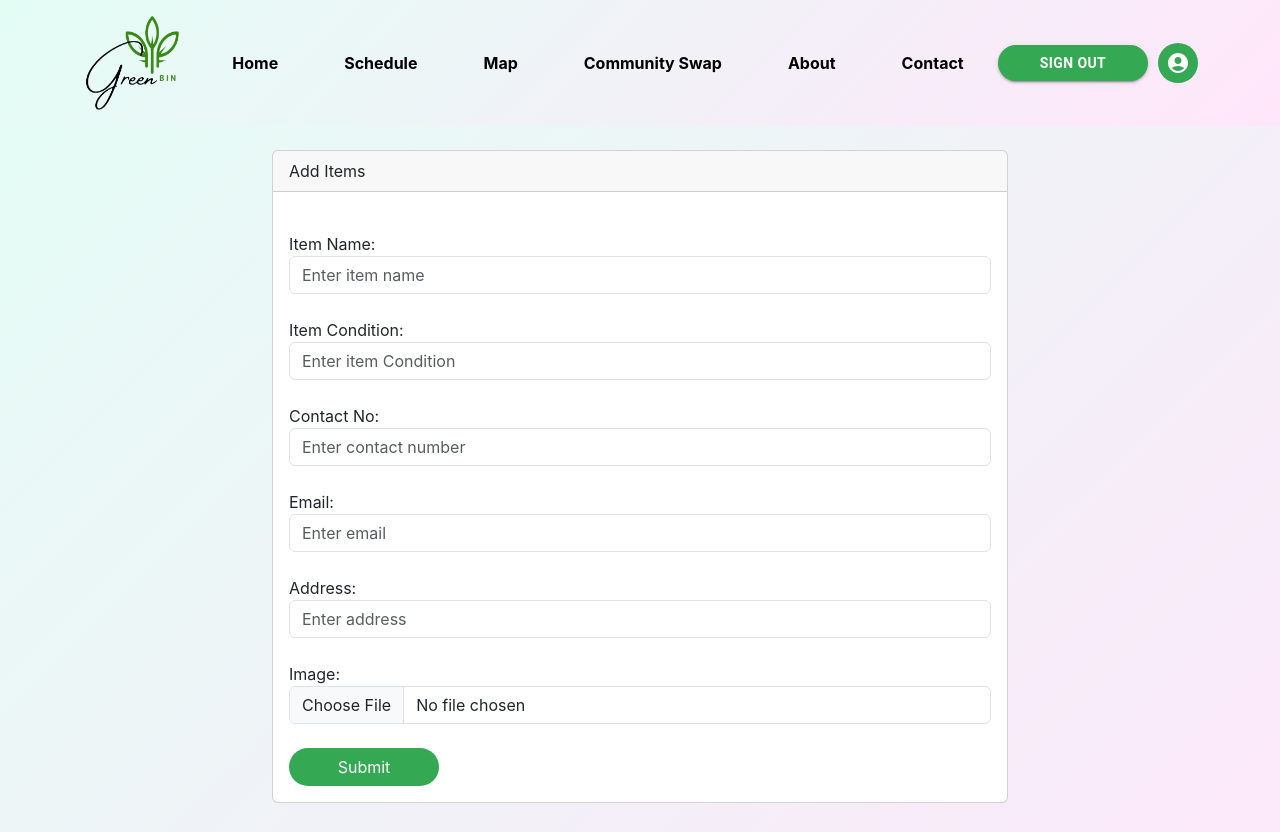
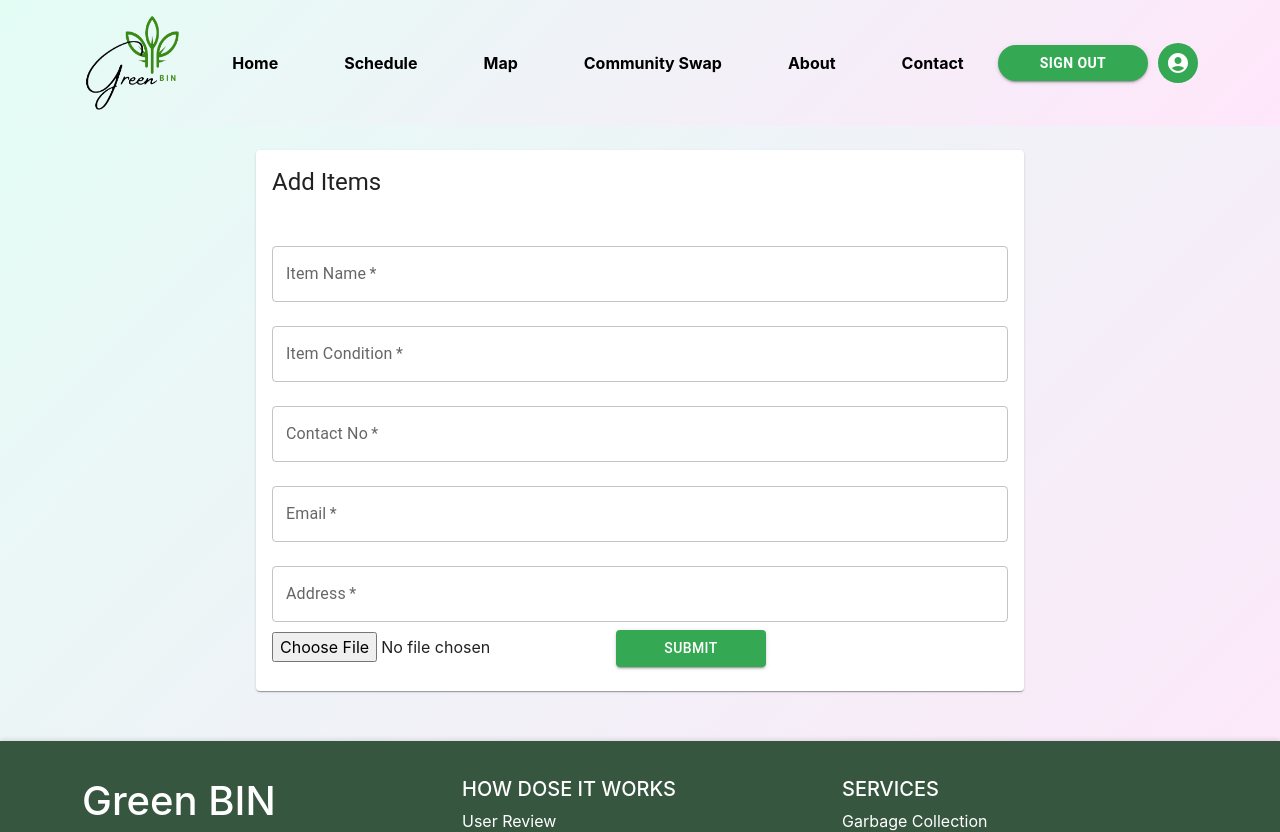
Before and after one commit to sliituni/GarbageManagementSystem, a React (Create React App) app in the folder frontend/: page /cs/main/addItems in a window 1280 px wide. Shown: the top 832 px of the page. Built offline with nearby package versions, Linux system fonts and the light colour scheme.

Commit message:
modify MUI

```diff
--- a/frontend/src/Components/Kavindu/AddCSItem.jsx
+++ b/frontend/src/Components/Kavindu/AddCSItem.jsx
@@ -1,9 +1,18 @@
 import React, { useState } from "react";
 import axios from "axios";
-// import { Image } from 'cloudinary-react';
 import { useNavigate } from 'react-router-dom';
 import { Header } from "../Header";
 import { Footer } from "../Footer";
+import {
+  Button,
+  TextField,
+  Card,
+  CardHeader,
+  CardContent,
+  Container,
+  Grid,
+  Typography
+} from '@mui/material';
 
 function AddCSItem() {
   const [image, setImage] = useState(null);
@@ -82,89 +91,71 @@ function AddCSItem() {
   return (
     <div>
       <Header/>
-    <div className="container" style={{paddingTop:'150px', paddingBottom: '50px'}}>
-      <div className="row justify-content-center">
-        <div className="col-md-8">
-          <div className="card">
-            <div className="card-header">Add Items</div><br/>
-            <div className="card-body">
+      <Container style={{paddingTop:'150px', paddingBottom: '50px'}}>
+        <Grid container justifyContent="center">
+          <Grid item xs={12} sm={8}>
+            <Card>
+              <CardHeader title="Add Items" />
+              <CardContent>
                 <form onSubmit={sendData}>
-
-                <div className="form-group">
-                  <label htmlFor="itemName">Item Name:</label>
-                  <input
-                    type="text"
-                    className="form-control"
-                    id="itemName"
+                  <TextField
+                    fullWidth
+                    label="Item Name"
                     placeholder="Enter item name"
                     value={itemName}
                     onChange={(e) => setItemName(e.target.value)}
                     required
+                    margin="normal"
                   />
-                </div><br/>
-                <div className="form-group">
-                  <label htmlFor="itemCondition">Item Condition:</label>
-                  <input
-                    type="text"
-                    className="form-control"
-                    id="itemCondition"
-                    placeholder="Enter item Condition"
+                  <TextField
+                    fullWidth
+                    label="Item Condition"
+                    placeholder="Enter item condition"
                     value={itemCondition}
                     onChange={(e) => setItemCondition(e.target.value)}
                     required
+                    margin="normal"
                   />
-                </div><br/>
-                <div className="form-group">
-                  <label htmlFor="contactNo">Contact No:</label>
-                  <input
-                    type="text"
-                    className="form-control"
-                    id="contactNo"
+                  <TextField
+                    fullWidth
+                    label="Contact No"
                     placeholder="Enter contact number"
                     value={contactNo}
                     onChange={(e) => setContactNo(e.target.value)}
                     onBlur={validateContactNo}
+                    error={!!contactError}
+                    helperText={contactError}
                     required
+                    margin="normal"
                   />
-                  {contactError && <span style={{ color: 'red' }}>{contactError}</span>}
-                </div><br/>
-                <div className="form-group">
-                  <label htmlFor="email">Email:</label>
-                  <input
-                    type="text"
-                    className="form-control"
-                    id="email"
+                  <TextField
+                    fullWidth
+                    label="Email"
                     placeholder="Enter email"
                     value={email}
                     onChange={(e) => setEmail(e.target.value)}
                     onBlur={validateEmail}
+                    error={!!emailError}
+                    helperText={emailError}
                     required
+                    margin="normal"
                   />
-                  {emailError && <span style={{ color: 'red' }}>{emailError}</span>}
-                </div><br/>
-                <div className="form-group">
-                  <label htmlFor="address">Address:</label>
-                  <input
-                    type="text"
-                    className="form-control"
-                    id="address"
+                  <TextField
+                    fullWidth
+                    label="Address"
                     placeholder="Enter address"
                     value={address}
                     onChange={(e) => setAddress(e.target.value)}
                     required
+                    margin="normal"
                   />
-                </div><br/>
-                <div className="form-group">
-                  <label htmlFor="image">Image:</label><br/>
                   <input
                     type="file"
-                    className="form-control"
                     id="image"
                     accept="image/*"
                     onChange={handleImageUpload}
                     required
                   />
-                </div><br/>
                   {previewImage && (
                     <div>
                       <img
@@ -174,15 +165,19 @@ function AddCSItem() {
                       />
                     </div>
                   )}
-                <button type="submit" className="btn rounded-pill" style={{ background:'#34A853', color:'white', width: '150px' }}>
+                  <Button
+                    type="submit"
+                    variant="contained"
+                    style={{ background:'#34A853', color:'white', width: '150px' }}
+                  >
                     Submit
-                </button>
+                  </Button>
                 </form>
-            </div>
-          </div>
-        </div>
-      </div>
-    </div>
+              </CardContent>
+            </Card>
+          </Grid>
+        </Grid>
+      </Container>
       <Footer/>
     </div>
   );
--- a/frontend/src/Components/Kavindu/DisplayCS.jsx
+++ b/frontend/src/Components/Kavindu/DisplayCS.jsx
@@ -2,6 +2,7 @@ import React, { useState, useEffect } from "react";
 import axios from "axios";
 import DisplayCSPopup from "./DisplayCSPopup";
 import { useNavigate } from "react-router-dom";
+import Button from '@mui/material/Button';
 import { Header } from "../Header";
 import { Footer } from "../Footer";
 import Chat from "./Chat";
@@ -40,9 +41,9 @@ function DisplayCS() {
               <div style={{ padding: "10px", marginBottom: "10px" }}>
                 <p style={{ color: "#34A853", fontSize: "24px", fontWeight: "bold", marginBottom: "5px", cursor: "pointer", letterSpacing: "5px" }}>OPTION FOR REUSE OVER DISPOSAL</p>
               </div>
-              <button className="btn rounded-pill" style={{ width: "200px", background: "#34A853", color: "white" }} onClick={() => navigate("addItems")}>
+              <Button variant="contained" className='rounded-pill' style={{ width: '200px', background:'#34A853', color:'white' }} onClick={() => navigate("addItems")}>
                 <b>Add Items</b>
-              </button>
+              </Button>
             </div>
             <div className="card" style={{ padding: "20px" }}>
               <div className="row">
--- a/frontend/src/Components/Lakmal/SignupForm.jsx
+++ b/frontend/src/Components/Lakmal/SignupForm.jsx
@@ -18,17 +18,54 @@ const SignupForm = () => {
 
   const navigate = useNavigate();
   const { fullname, email, contactno, address, password, image } = formData;
+  const [previewImage, setPreviewImage] = useState(null);
+  const [emailError, setEmailError] = useState('');
+  const [contactError, setContactError] = useState('');
 
   const onChange = e => {
     if (e.target.name === 'image') {
       setFormData({ ...formData, image: e.target.files[0] });
+
+      // Preview image
+      const reader = new FileReader();
+      reader.onload = () => {
+        setPreviewImage(reader.result);
+      };
+      reader.readAsDataURL(e.target.files[0]);
     } else {
       setFormData({ ...formData, [e.target.name]: e.target.value });
     }
   };
 
+  const validateContactNo = () => {
+    if (!contactno.match(/^\d{10}$/)) {
+      setContactError('Invalid Contact No format (e.g., 1234567890)');
+      return false;
+    } else {
+      setContactError('');
+      return true;
+    }
+  };
+
+  const validateEmail = () => {
+    // Regex for email validation
+    const emailRegex = /^[^\s@]+@[^\s@]+\.[^\s@]+$/;
+    if (!email.match(emailRegex)) {
+      setEmailError('Invalid email address');
+      return false;
+    } else {
+      setEmailError('');
+      return true;
+    }
+  };
+
   const onSubmit = async e => {
     e.preventDefault();
+    // Validate email and contact no
+    if (!validateEmail() || !validateContactNo()) {
+      return;
+    }
+
     const data = new FormData();
     data.append('fullname', fullname);
     data.append('email', email);
@@ -53,14 +90,14 @@ const SignupForm = () => {
         password: '',
         image: null
       });
+      setPreviewImage(null); // Clear preview image after submission
     } catch (err) {
       console.error(err.response.data);
-
     }
   };
 
   return (
-    <div className='container' style={{marginTop:'200px'}}>
+    <div className='container' style={{ marginTop: '200px' }}>
       <div className='row'>
         <div className='col-sm-6'>
           <h2>Create Account</h2>
@@ -86,6 +123,8 @@ const SignupForm = () => {
               value={email}
               onChange={onChange}
               required
+              error={!!emailError}
+              helperText={emailError}
             />
             <TextField
               label="Contact No"
@@ -97,6 +136,8 @@ const SignupForm = () => {
               value={contactno}
               onChange={onChange}
               required
+              error={!!contactError}
+              helperText={contactError}
             />
             <TextField
               label="Address"
@@ -121,7 +162,7 @@ const SignupForm = () => {
               type="password"
               required
             />
-            <TextField
+            <input
               variant="filled"
               color="success"
               fullWidth
@@ -129,20 +170,26 @@ const SignupForm = () => {
               name="image"
               onChange={onChange}
               type="file"
+              required
             />
-            <br/>
-            <Button type="submit" variant="contained" color="success" fullWidth style={{ backgroundColor: '#34A853', color: 'white'}}>
+            {previewImage &&
+              <img src={previewImage} alt="Preview"
+                style={{ width: "100px", height: "100px", marginTop: "10px", borderRadius: '100px' }}
+              />}
+            <br />
+            <br />
+            <Button type="submit" variant="contained" color="success" fullWidth style={{ backgroundColor: '#34A853', color: 'white' }}>
               <b>Sign Up</b>
             </Button>
-            <br/><br/>
+            <br /><br />
             <p>Already have an account? <Link to={"/"}> Login</Link></p>
           </form>
         </div>
         <div className='col-sm-6'>
-          <img src={login} alt='login' width="700" height="500" style={{paddingLeft:"200px"}}/>
+          <img src={login} alt='login' width="700" height="500" style={{ paddingLeft: "200px" }} />
         </div>
       </div>
-      <br/><br/><br/><br/><br/><br/><br/>
+      <br /><br /><br /><br /><br /><br /><br />
     </div>
   );
 };
```
Also changed, not shown: frontend/src/Components/Lakmal/UserProfile.jsx (+62 -25 lines), 2 other files (tests, documents, lock files or other folders). Lines whose indentation alone changed are shown as unchanged.
